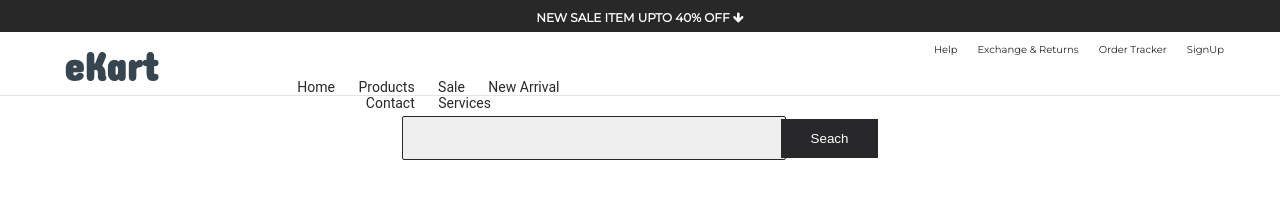
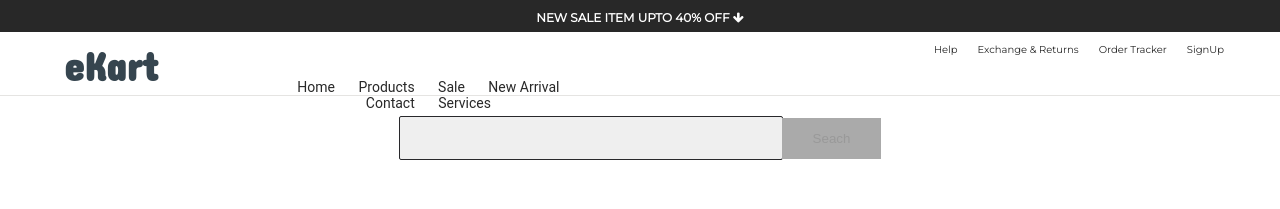
Before and after one commit to nice-Code-90/angular-ekart, an Angular app: page / in a window 1280 px wide. Shown: the top 209 px of the page. Built offline with nearby package versions, Linux system fonts and the light colour scheme.

Commit message:
ngClass for change button style

```diff
--- a/src/app/container/search/search.component.css
+++ b/src/app/container/search/search.component.css
@@ -23,6 +23,14 @@
   margin-left: -5px;
   color: #fff;
 }
+.btn-search-disabled {
+  padding: 12px 30px;
+  background-color: #aaa;
+  margin-left: -1px;
+  color: #999;
+  border: #aaa 1px solid;
+  cursor: not-allowed;
+}
 .ekart-search-result-for {
   margin: 20px auto;
   padding: 10px 140px;
--- a/src/app/container/search/search.component.html
+++ b/src/app/container/search/search.component.html
@@ -5,7 +5,16 @@
     [(ngModel)]="searchText"
   />
   <!--Property binding and event bingind at the same time= 2 way data binding-->
-  <button class="btn btn-search">Seach</button>
+  <button
+    [ngClass]="{
+      btn: true,
+      'btn-search': searchText,
+      'btn-search-disabled': !searchText
+    }"
+    [disabled]="!searchText"
+  >
+    Seach
+  </button>
 </div>
 <div class="ekart-search-result-for">
   <p *ngIf="searchText != ''">
```
